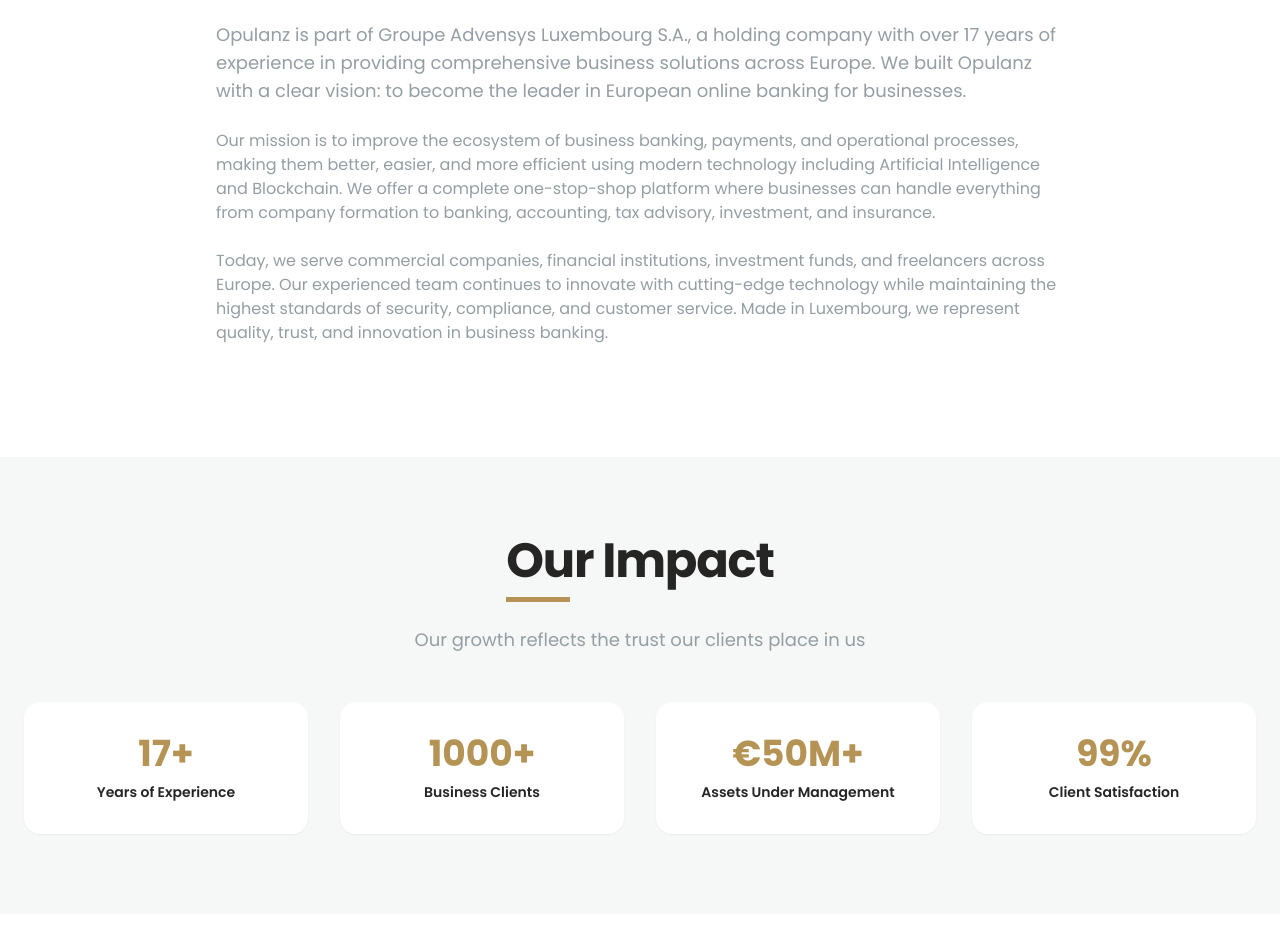
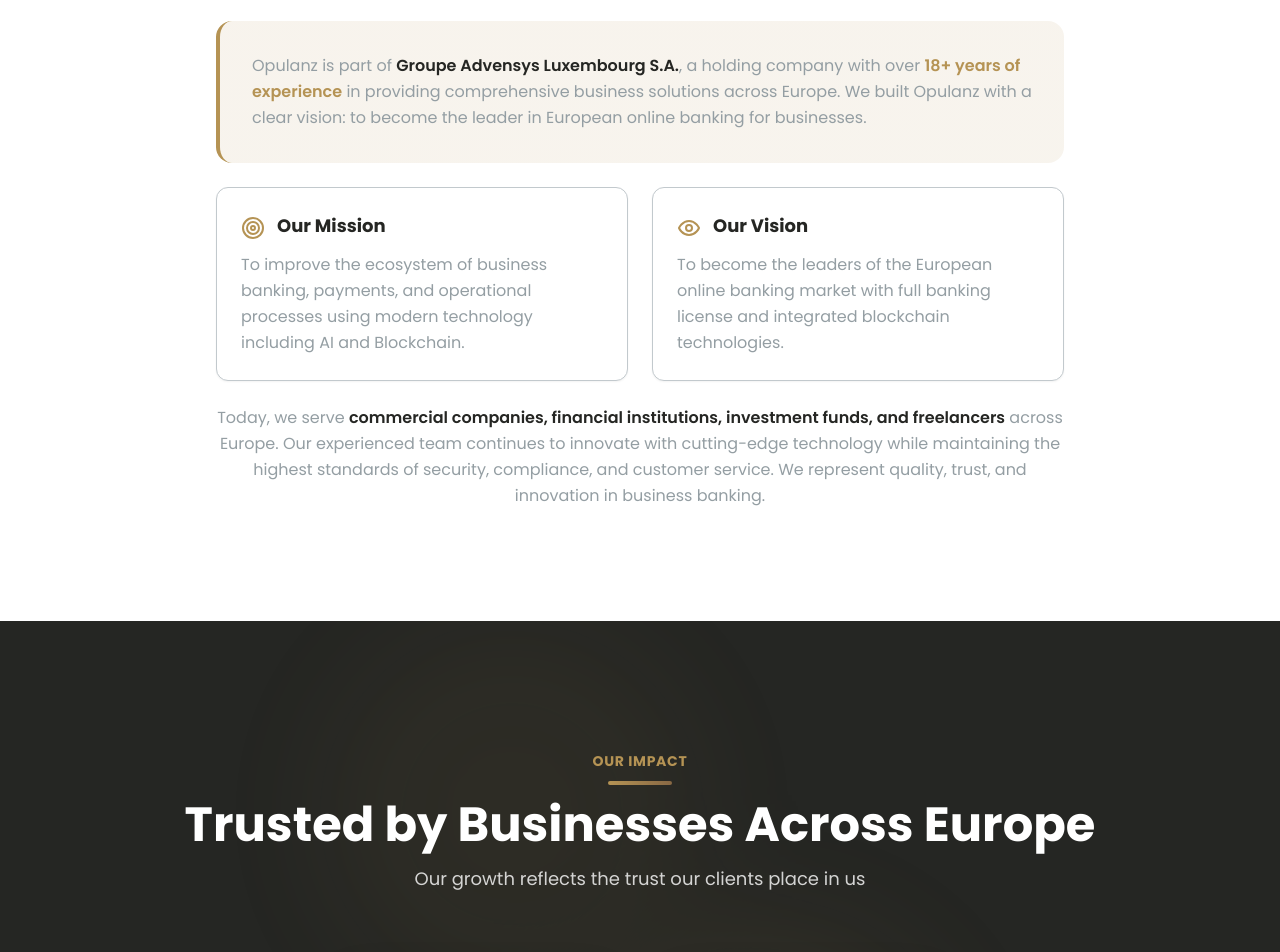
Before and after one commit to TAJKING10/opulanzbanking, a Next.js app: page /en/about in a window 1280 px wide. Shown: the part 760-1712 px from the top of the page. Built offline with nearby package versions, Linux system fonts and the light colour scheme.

Commit message:
Updates in Life insurance and about page

```diff
--- a/app/[locale]/about/page.tsx
+++ b/app/[locale]/about/page.tsx
@@ -17,7 +17,7 @@
     {
       icon: Users,
       title: "Business Banking Expertise",
-      description: "Over 17 years of experience serving commercial companies, financial institutions, and investment funds across Europe.",
+      description: "Over 18+ years of experience serving commercial companies, financial institutions, and investment funds across Europe.",
     },
     {
       icon: Target,
@@ -55,10 +55,8 @@
   ];
 
   const stats = [
-    { number: "17+", label: "Years of Experience" },
-    { number: "1000+", label: "Business Clients" },
-    { number: "€50M+", label: "Assets Under Management" },
-    { number: "99%", label: "Client Satisfaction" },
+    { number: "18+", label: "Years of Experience" },
+    { number: "500+", label: "Business Clients" },
   ];
 
   return (
@@ -78,52 +76,78 @@
             className="mb-12"
           />
 
-          <div className="prose prose-lg max-w-none">
-            <p className="text-lg text-brand-grayMed mb-6">
-              Opulanz is part of Groupe Advensys Luxembourg S.A., a holding company with over 17 years of experience
-              in providing comprehensive business solutions across Europe. We built Opulanz with a clear vision:
-              to become the leader in European online banking for businesses.
+          <div className="space-y-6">
+            <div className="rounded-2xl bg-gradient-to-br from-brand-goldLight/20 to-brand-gold/10 p-8 border-l-4 border-brand-gold">
+              <p className="text-base text-brand-grayMed leading-relaxed">
+                Opulanz is part of <span className="font-semibold text-brand-dark">Groupe Advensys Luxembourg S.A.</span>, a holding company with over <span className="font-semibold text-brand-gold">18+ years of experience</span> in providing comprehensive business solutions across Europe. We built Opulanz with a clear vision: to become the leader in European online banking for businesses.
               </p>
+            </div>
 
-            <p className="text-brand-grayMed mb-6">
-              Our mission is to improve the ecosystem of business banking, payments, and operational processes,
-              making them better, easier, and more efficient using modern technology including Artificial Intelligence
-              and Blockchain. We offer a complete one-stop-shop platform where businesses can handle everything
-              from company formation to banking, accounting, tax advisory, investment, and insurance.
+            <div className="grid md:grid-cols-2 gap-6">
+              <div className="rounded-xl bg-white p-6 shadow-sm border border-brand-grayLight">
+                <div className="flex items-start gap-3 mb-3">
+                  <Target className="h-6 w-6 text-brand-gold flex-shrink-0 mt-1" />
+                  <h3 className="text-lg font-bold text-brand-dark">Our Mission</h3>
+                </div>
+                <p className="text-base text-brand-grayMed leading-relaxed">
+                  To improve the ecosystem of business banking, payments, and operational processes using modern technology including AI and Blockchain.
                 </p>
+              </div>
 
-            <p className="text-brand-grayMed">
-              Today, we serve commercial companies, financial institutions, investment funds, and freelancers across
-              Europe. Our experienced team continues to innovate with cutting-edge technology while maintaining
-              the highest standards of security, compliance, and customer service. Made in Luxembourg, we represent
-              quality, trust, and innovation in business banking.
+              <div className="rounded-xl bg-white p-6 shadow-sm border border-brand-grayLight">
+                <div className="flex items-start gap-3 mb-3">
+                  <Eye className="h-6 w-6 text-brand-gold flex-shrink-0 mt-1" />
+                  <h3 className="text-lg font-bold text-brand-dark">Our Vision</h3>
+                </div>
+                <p className="text-base text-brand-grayMed leading-relaxed">
+                  To become the leaders of the European online banking market with full banking license and integrated blockchain technologies.
+                </p>
+              </div>
+            </div>
+
+            <p className="text-base text-brand-grayMed leading-relaxed text-center">
+              Today, we serve <span className="font-semibold text-brand-dark">commercial companies, financial institutions, investment funds, and freelancers</span> across Europe. Our experienced team continues to innovate with cutting-edge technology while maintaining the highest standards of security, compliance, and customer service. We represent quality, trust, and innovation in business banking.
             </p>
           </div>
         </div>
       </section>
 
       {/* Stats Section */}
-      <section className="bg-brand-off py-20">
-        <div className="container mx-auto max-w-7xl px-6">
-          <SectionHeading
-            title="Our Impact"
-            description="Our growth reflects the trust our clients place in us"
-            align="center"
-            className="mb-12"
-          />
+      <section className="relative bg-gradient-to-br from-brand-dark via-brand-grayDark to-brand-dark py-24 md:py-32 overflow-hidden">
+        <div className="absolute inset-0 opacity-10">
+          <div className="absolute top-0 left-1/4 w-96 h-96 bg-brand-gold rounded-full filter blur-3xl animate-pulse"></div>
+          <div className="absolute bottom-0 right-1/4 w-96 h-96 bg-brand-gold rounded-full filter blur-3xl animate-pulse" style={{ animationDelay: '1s' }}></div>
+        </div>
+        <div className="container mx-auto max-w-5xl px-6 relative z-10">
+          <div className="text-center mb-16">
+            <div className="inline-block mb-4">
+              <span className="text-brand-gold text-sm font-bold tracking-wider uppercase">Our Impact</span>
+              <div className="h-1 w-16 bg-gradient-to-r from-brand-gold to-brand-goldDark mx-auto mt-2 rounded-full"></div>
+            </div>
+            <h2 className="text-3xl md:text-4xl lg:text-5xl font-bold text-white mb-4">
+              Trusted by Businesses Across Europe
+            </h2>
+            <p className="text-lg text-white/80 max-w-2xl mx-auto">
+              Our growth reflects the trust our clients place in us
+            </p>
+          </div>
 
-          <div className="grid gap-8 md:grid-cols-2 lg:grid-cols-4">
+          <div className="flex flex-wrap justify-center items-center gap-8 md:gap-12">
             {stats.map((stat, index) => (
-              <Card key={index} className="border-none text-center shadow-sm">
-                <CardContent className="p-8">
-                  <div className="mb-2 text-4xl font-bold text-brand-gold">
+              <div key={index} className="relative group">
+                <div className="absolute inset-0 bg-gradient-to-br from-brand-gold via-brand-goldDark to-brand-gold rounded-3xl opacity-0 group-hover:opacity-100 transition-all duration-500 blur-xl scale-105"></div>
+                <Card className="relative border-2 border-brand-gold/30 bg-white/10 backdrop-blur-md text-center shadow-2xl hover:shadow-brand-gold/20 transition-all duration-500 hover:scale-110 hover:-translate-y-2 min-w-[280px]">
+                  <CardContent className="p-10">
+                    <div className="mb-4 text-6xl md:text-7xl font-black bg-gradient-to-br from-brand-gold via-brand-goldLight to-brand-goldDark bg-clip-text text-transparent drop-shadow-lg">
                       {stat.number}
                     </div>
-                  <p className="text-sm font-semibold text-brand-dark">
+                    <div className="h-1 w-12 bg-gradient-to-r from-brand-gold to-brand-goldDark mx-auto mb-4 rounded-full"></div>
+                    <p className="text-lg font-bold text-white tracking-wide">
                       {stat.label}
                     </p>
                   </CardContent>
                 </Card>
+              </div>
             ))}
           </div>
         </div>
@@ -152,7 +176,7 @@
                     <h3 className="mb-3 text-xl font-bold text-brand-dark">
                       {strength.title}
                     </h3>
-                    <p className="text-sm text-brand-grayMed">
+                    <p className="text-base text-brand-grayMed leading-relaxed">
                       {strength.description}
                     </p>
                   </CardContent>
@@ -214,7 +238,7 @@
                 description: "Complete business solution covering company formation, banking, accounting, tax advisory, investment, insurance, and more - all in one platform.",
               },
               {
-                title: "17+ Years of Experience",
+                title: "18+ Years of Experience",
                 description: "Part of Groupe Advensys Luxembourg S.A., we bring nearly two decades of expertise in serving businesses across Europe.",
               },
               {
@@ -226,8 +250,8 @@
                 description: "Specifically designed for commercial companies, financial institutions, investment funds, and freelancers - not retail banking.",
               },
               {
-                title: "Made in Luxembourg",
-                description: "Operating from Luxembourg, we represent European quality, trust, and compliance with the highest banking standards.",
+                title: "European Quality Standards",
+                description: "Operating across Europe, we maintain the highest standards of quality, trust, and compliance with banking regulations.",
               },
               {
                 title: "Future-Ready Vision",
@@ -243,7 +267,7 @@
                     <h3 className="mb-2 text-lg font-bold text-brand-dark">
                       {benefit.title}
                     </h3>
-                    <p className="text-sm text-brand-grayMed">
+                    <p className="text-base text-brand-grayMed leading-relaxed">
                       {benefit.description}
                     </p>
                   </div>
```
Also changed, not shown: app/[locale]/life-insurance/page.tsx (+24 -23 lines). Lines whose indentation alone changed are shown as unchanged.
